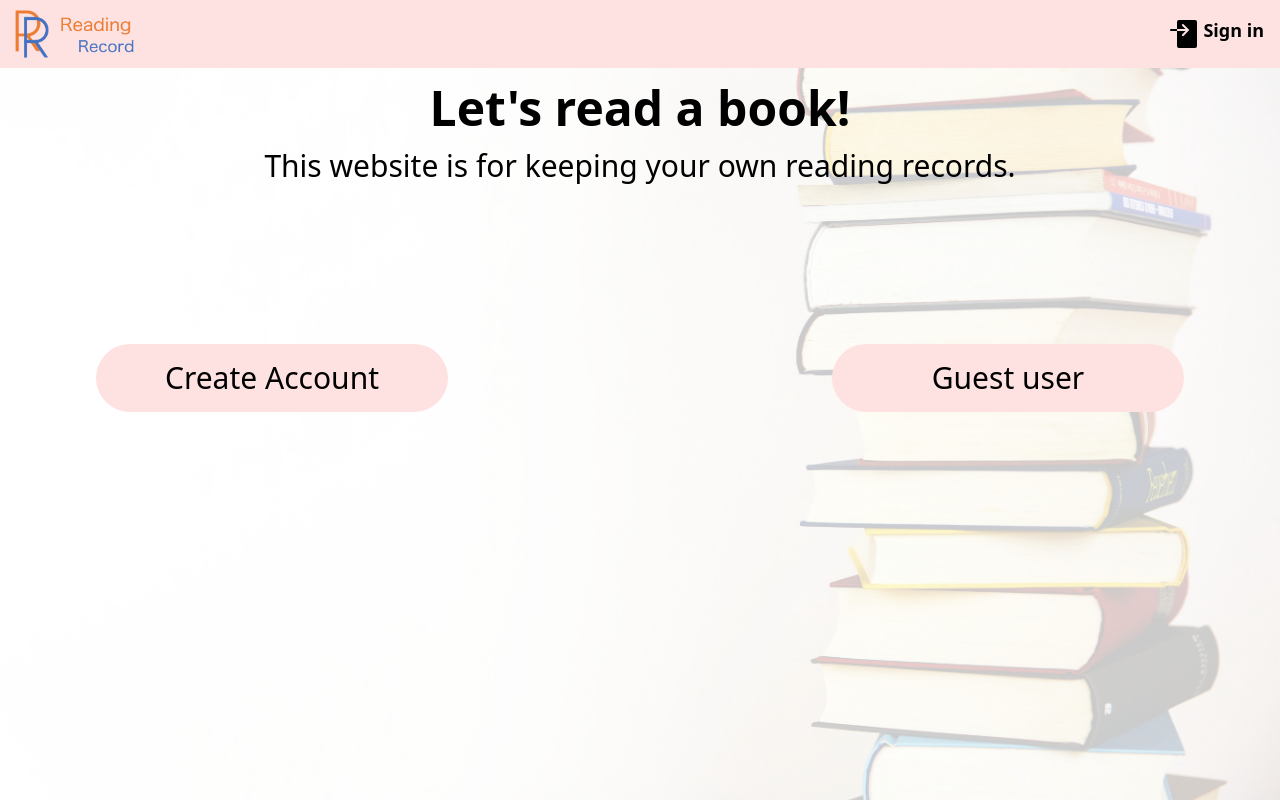
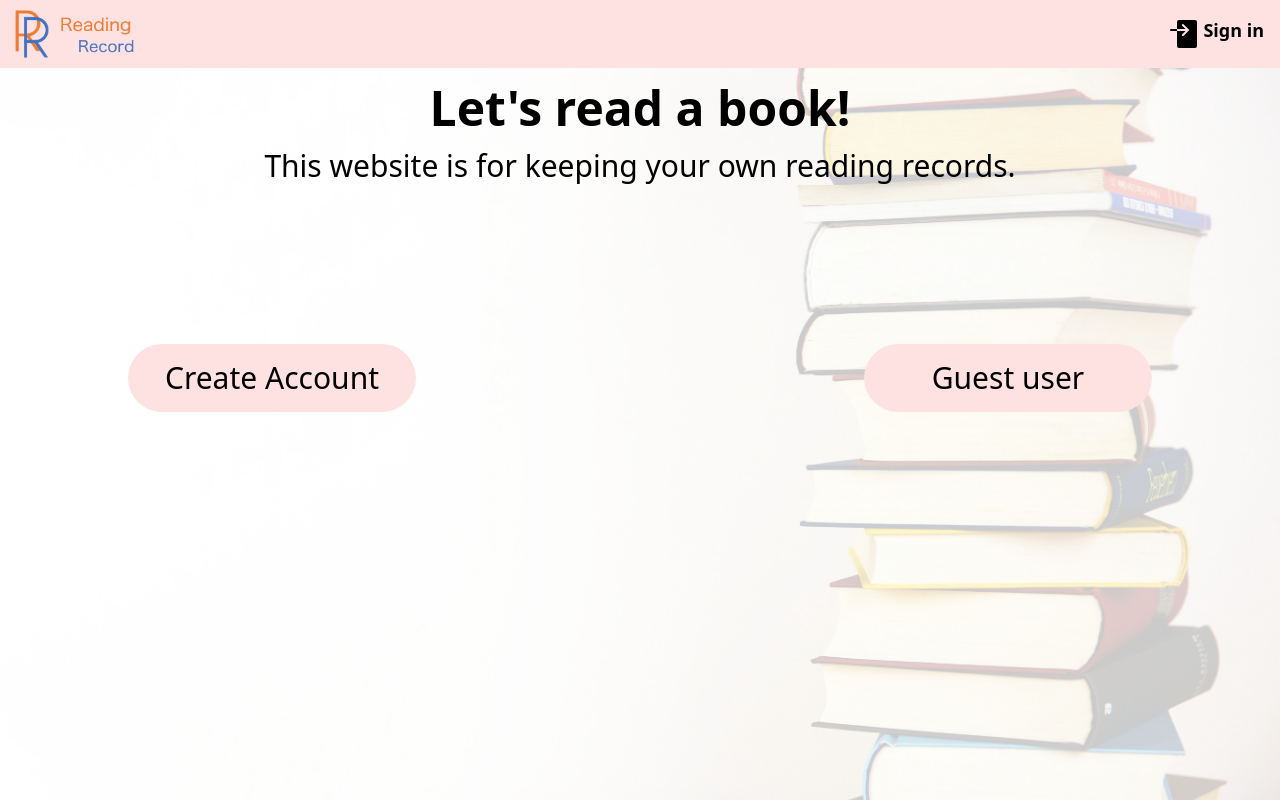
Before and after one commit to tomoish/reading-record-nextjs, a Next.js app in the folder frontend/: page / in a window 1280 px wide. Built offline with nearby package versions, Linux system fonts and the light colour scheme; no server answers.

Commit message:
Fix tailwindcss in Home

```diff
--- a/frontend/components/Home.tsx
+++ b/frontend/components/Home.tsx
@@ -37,13 +37,13 @@ const Home = () => {
         <div className="grid grid-cols-1 md:grid-cols-2 md:gap-48 my-20 lg:my-40 gap-y-14">
           <Link
             href="/register"
-            className="text-center mx-32 lg:mx-24 md:mx-12 rounded-full p-4 bg-red-100 hover:bg-red-300 hover:text-white"
+            className="text-center mx-32 md:mx-12 lg:mx-24 xl:mx-32 rounded-full p-4 bg-red-100 hover:bg-red-300 hover:text-white"
           >
             <span className="text-center text-3xl">Create Account</span>
           </Link>
 
           <div
-            className="flex items-center justify-center text-center mx-32 lg:mx-24 md:mx-12 rounded-full p-4 cursor-pointer bg-red-100 hover:bg-red-300 hover:text-white  text-black text-3xl"
+            className="flex items-center justify-center text-center mx-32 md:mx-12 lg:mx-24 xl:mx-32 rounded-full p-4 cursor-pointer bg-red-100 hover:bg-red-300 hover:text-white  text-black text-3xl"
             onClick={guestLoginHandler}
           >
             Guest user
```
